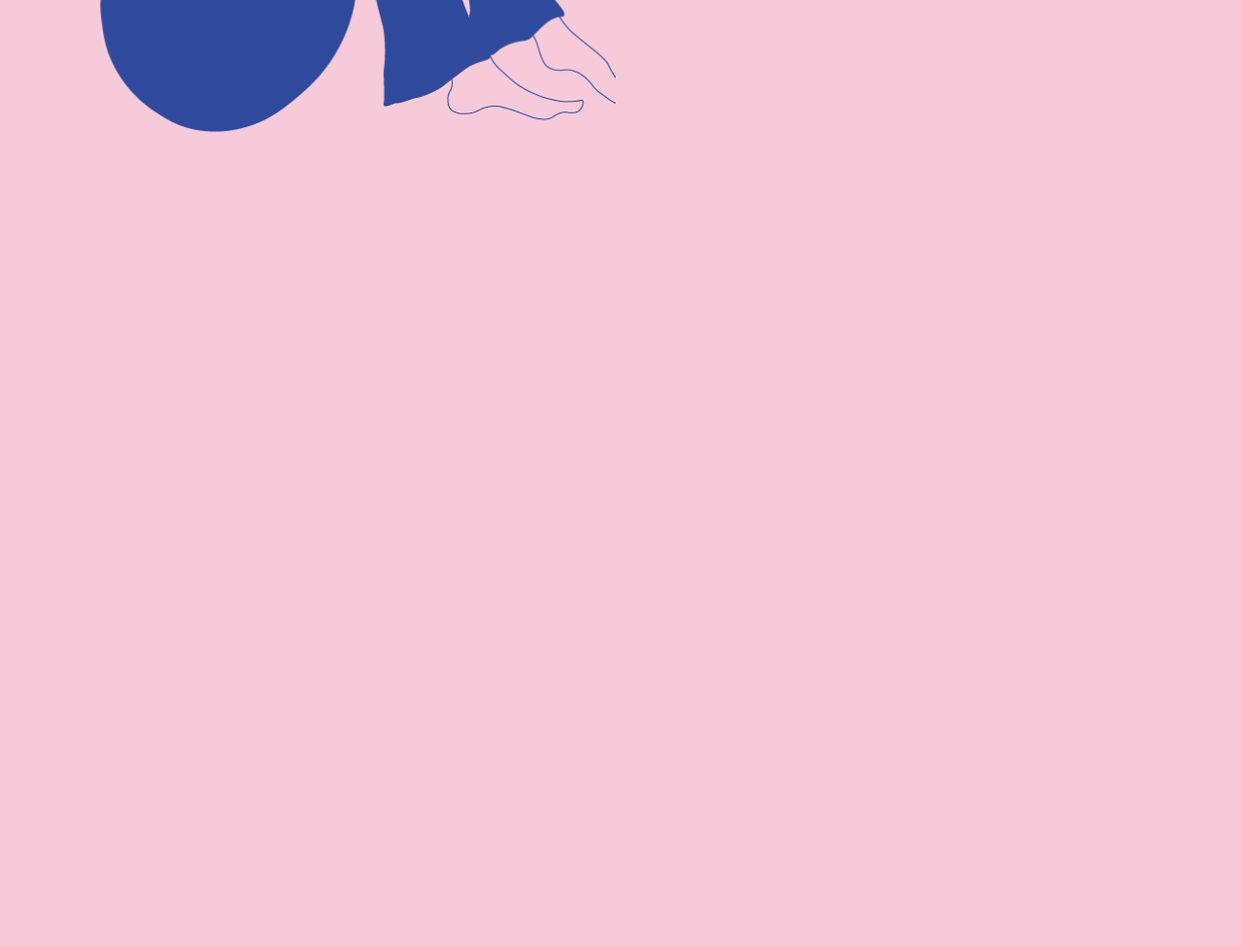
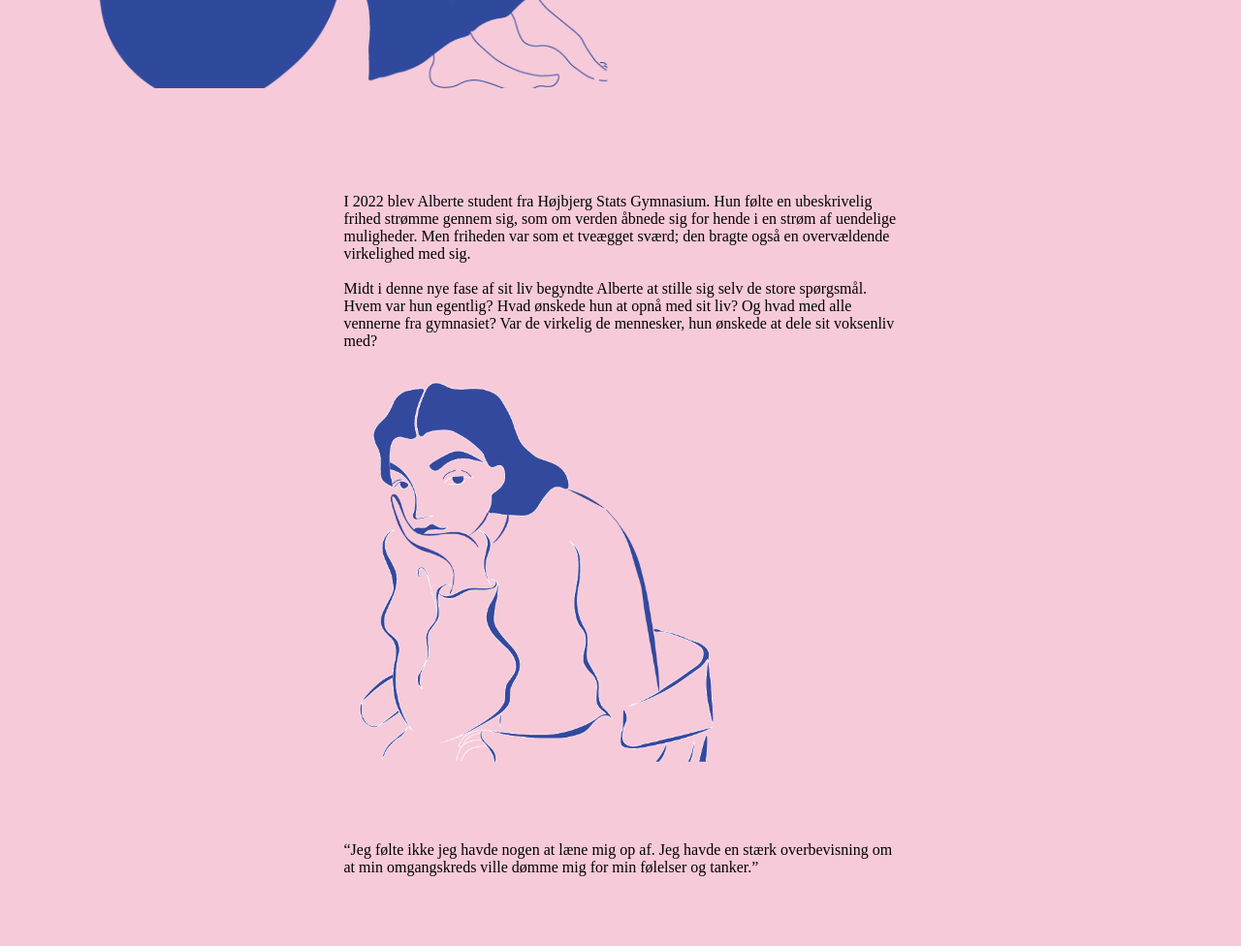
Before and after one commit to astasemler/girltalk, an Astro site: page / in a window 1280 px wide. Shown: the part 679-1655 px from the top of the page at 97% size. Before the commit the page ends 828 px from the top, so only its background shows below. Built offline with nearby package versions, Linux system fonts and the light colour scheme; Astro itself is replaced by a stand-in of ours; a web font is replaced by a local one.

Commit message:
saketion 2 sat ind

```diff
--- a/src/hej/sektion1.astro
+++ b/src/hej/sektion1.astro
@@ -155,14 +155,14 @@ import "../img/alberte_sektion1_3.png"
 
     @font-face {
         font-family: "obviouslybold";
-        src: url("fonts/webfontkit-20240423-025318/obviously-bold-webfont.woff2") format("woff2");
+        src: url("../fonts/webfontkit-20240423-025318/obviously-bold-webfont.woff2") format("woff2");
         font-weight: normal;
         font-style: normal;
     }
 
     @font-face {
         font-family: "obviouslybold_italic";
-        src: url("fonts/webfontkit-20240423-025318/obviously-bolditalic-webfont.woff2") format("woff2");
+        src: url("../fonts/webfontkit-20240423-025318/obviously-bolditalic-webfont.woff2") format("woff2");
         font-weight: normal;
         font-style: normal;
     }
--- /dev/null
+++ b/src/hej/sektion2.astro
@@ -0,0 +1,77 @@
+---
+---
+
+<article>
+     <div class="section2_grid">
+        <p class="alberte_historie1">I 2022 blev Alberte student fra Højbjerg Stats Gymnasium. Hun følte en ubeskrivelig
+            frihed strømme gennem
+            sig, som om
+            verden åbnede sig for hende i en strøm af uendelige muligheder. Men friheden var som et tveægget sværd; den
+            bragte også
+            en overvældende virkelighed med sig.
+            <br>
+            <br>
+            Midt i denne nye fase af sit liv begyndte Alberte at stille sig selv de store spørgsmål. Hvem var hun
+            egentlig? Hvad
+            ønskede hun at opnå med sit liv? Og hvad med alle vennerne fra gymnasiet? Var de virkelig de mennesker, hun
+            ønskede at
+            dele sit voksenliv med?
+        </p>
+        <div class="image-container-sektion2"></div>
+        <p class="alberte_citat">“Jeg følte ikke jeg havde nogen at læne mig op af. Jeg havde en stærk overbevisning om
+            at min omgangskreds ville dømme mig for min følelser og tanker.”</p>
+    </div>
+</article>
+
+<style>
+  .section2_grid {
+            display: grid;
+            grid-template-columns: 1fr 1fr 1fr 1fr;
+            grid-template-rows: 1fr 1fr 1fr 1fr 1fr 1fr 1fr 1fr 1fr;
+            gap: 10px;
+        }
+
+        .alberte_historie1 {
+            grid-row: 2 / span 2;
+            grid-column: 2 / span 2;
+
+        }
+
+        .image-container-sektion2 {
+            grid-row: 3 / span 2;
+            grid-column: 2 / span 2;
+            margin-top: 7%;
+            height: 258%;
+            width: 69%;
+            background-size: cover;
+            animation: changeImage2 1s infinite;
+
+        }
+
+        @keyframes changeImage2 {
+
+            0%,
+            33.33% {
+                background-image: url("../img/alberte.png");
+                /* Første billede */
+            }
+
+            33.34%,
+            66.66% {
+                background-image: url("../img/alberte2.png");
+                /* Andet billede */
+            }
+
+            66.67%,
+            100% {
+                background-image: url("../img/alberte3.png");
+                /* Tredje billede */
+            }
+        }
+
+        .alberte_citat {
+            grid-row: 8 / span 2;
+            grid-column: 2 / span 2;
+            padding-top: 10%;
+        }
+</style>
--- a/src/pages/index.astro
+++ b/src/pages/index.astro
@@ -1,6 +1,7 @@
 ---
 import sektion5 from "../hej/sektion5.astro"
 import Sektion1 from "../hej/sektion1.astro"
+import Sektion2 from "../hej/sektion2.astro"
 ---
 
 <html lang="en">
@@ -17,5 +18,6 @@ import Sektion1 from "../hej/sektion1.astro"
 	<body>
 		<sektion5/>
 		<Sektion1></Sektion1>
+		<Sektion2></Sektion2>
 	</body>
 	</html>
```
